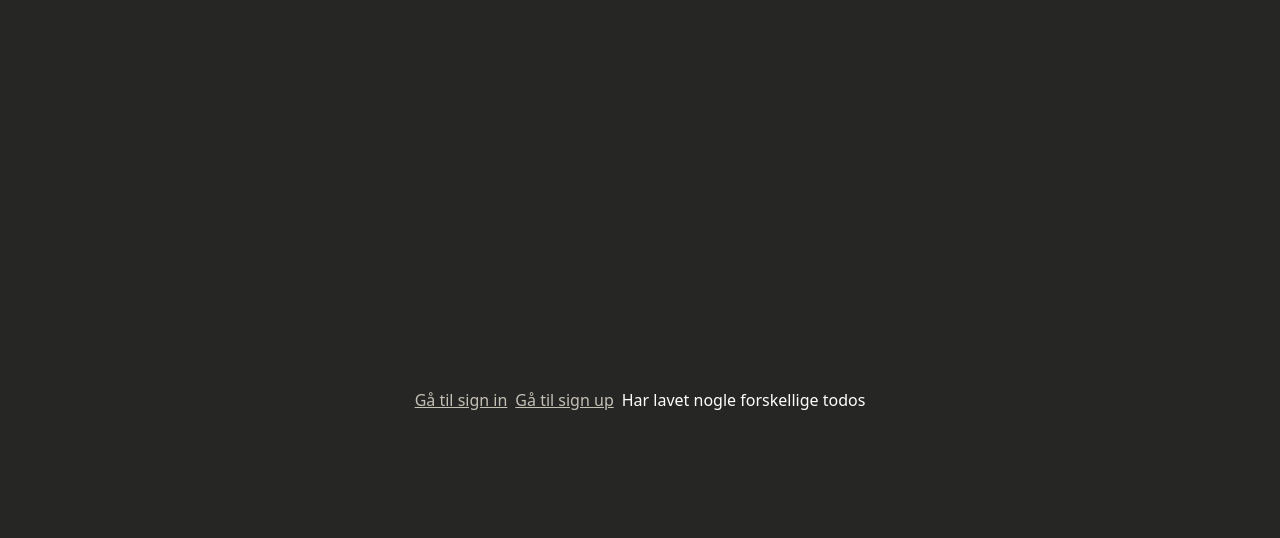
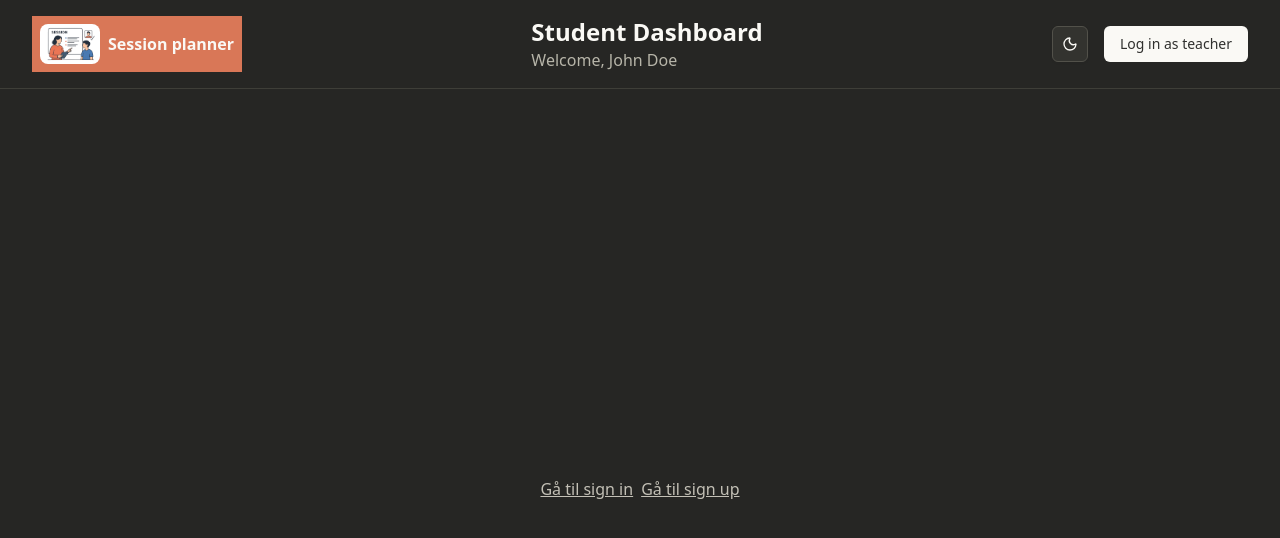
Before and after one commit to SigneHau/session-planner, a Next.js app: page / in a window 1280 px wide. Shown: the top 538 px of the page. Built offline with nearby package versions, Linux system fonts and the light colour scheme.

Commit message:
New routing structure & navbar

```diff
--- /dev/null
+++ b/app/(main)/layout.tsx
@@ -0,0 +1,18 @@
+import Navbar from "@/components/navbar"
+
+
+// This layout only wraps all in the main layout so that the navbar and footer is shown here
+
+export default function DashboardLayout({
+  children,
+}: Readonly<{
+  children: React.ReactNode
+}>) {
+  return (
+    <>
+      <Navbar />
+      {children}
+      {/* TODO: Create and import Footer component here */}
+    </>
+  )
+}
--- a/app/page.tsx
+++ b/app/(main)/page.tsx
@@ -36,7 +36,6 @@ const Home = () => {
     <main className="items-center gap-2 justify-center flex min-h-screen">
       <Link href="/signin" className="underline">Gå til sign in</Link>
       <Link href="/signup" className="underline">Gå til sign up</Link>
-      <p className="text-white">Har lavet nogle forskellige todos</p>
       {/* We display the converted string in a danish format. Since it is a dateobject we need to convert it to a string.
       We could also use .toLocaleString for a better format */}
       {/* <p className="text-xl text-white">{sessionDate.toString()}</p> */}
--- a/app/layout.tsx
+++ b/app/layout.tsx
@@ -2,6 +2,7 @@ import type { Metadata } from "next"
 import { Geist, Geist_Mono } from "next/font/google"
 import "./globals.css"
 import { ThemeProvider } from "@/components/theme-provider"
+import Navbar from "@/components/navbar"
 
 const geistSans = Geist({
   variable: "--font-geist-sans",
--- a/app/sessions/page.tsx
+++ /dev/null
@@ -1,9 +0,0 @@
-import React from 'react'
-
-const SessionPage = () => {
-  return (
-    <div>Public SessionPage that displays all the sessions from supabase</div>
-  )
-}
-
-export default SessionPage
--- /dev/null
+++ b/components/navbar.tsx
@@ -0,0 +1,35 @@
+import Image from "next/image"
+import { Button } from "./ui/button"
+import Link from "next/link"
+import { ModeToggle } from "./modeToggle"
+
+const Navbar = () => {
+  return (
+    <nav className="bg-card text-card-foreground border-b">
+      <div className="px-8 py-4 flex items-center justify-between">
+        <div className="flex gap-2 items-center bg-primary p-2">
+          <Image
+            className="bg-white rounded-lg"
+            width={60}
+            height={30}
+            alt="logo"
+            src="/logo.png"
+          />
+          <h2 className="font-black">Session planner</h2>
+        </div>
+        <div>
+          <h1 className="text-2xl font-bold">Student Dashboard</h1>
+          <p className="text-muted-foreground">Welcome, John Doe</p>
+        </div>
+        <div className="flex gap-4 items-center">
+            <ModeToggle />
+          <Link href="/signin">
+            <Button variant="secondary">Log in as teacher</Button>
+          </Link>
+        </div>
+      </div>
+    </nav>
+  )
+}
+
+export default Navbar
```
Also changed, not shown: app/(auth)/signin/page.tsx (renamed from app/signin/page.tsx), app/(auth)/signup/page.tsx (renamed from app/signup/page.tsx), app/(main)/teacher/[id]/page.tsx (renamed from app/teacher/[id]/page.tsx), public/logo.png (added).
